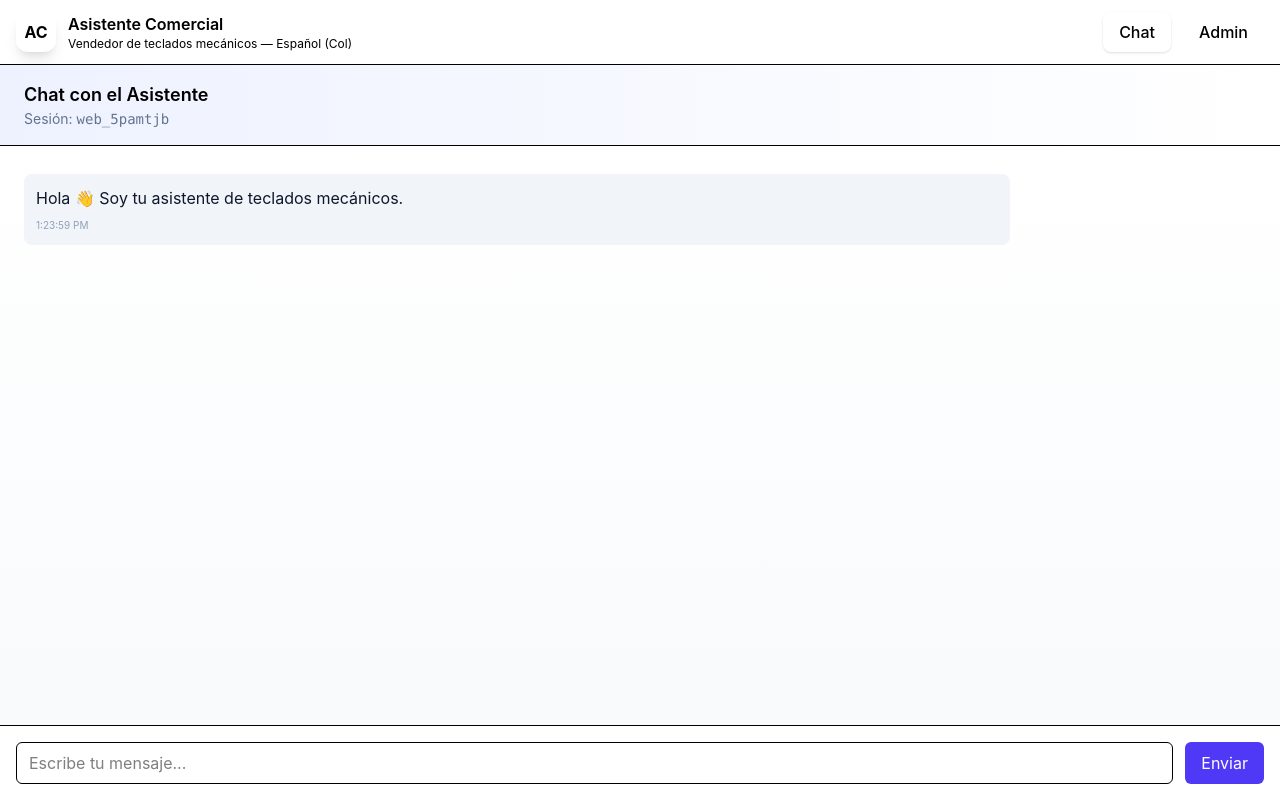
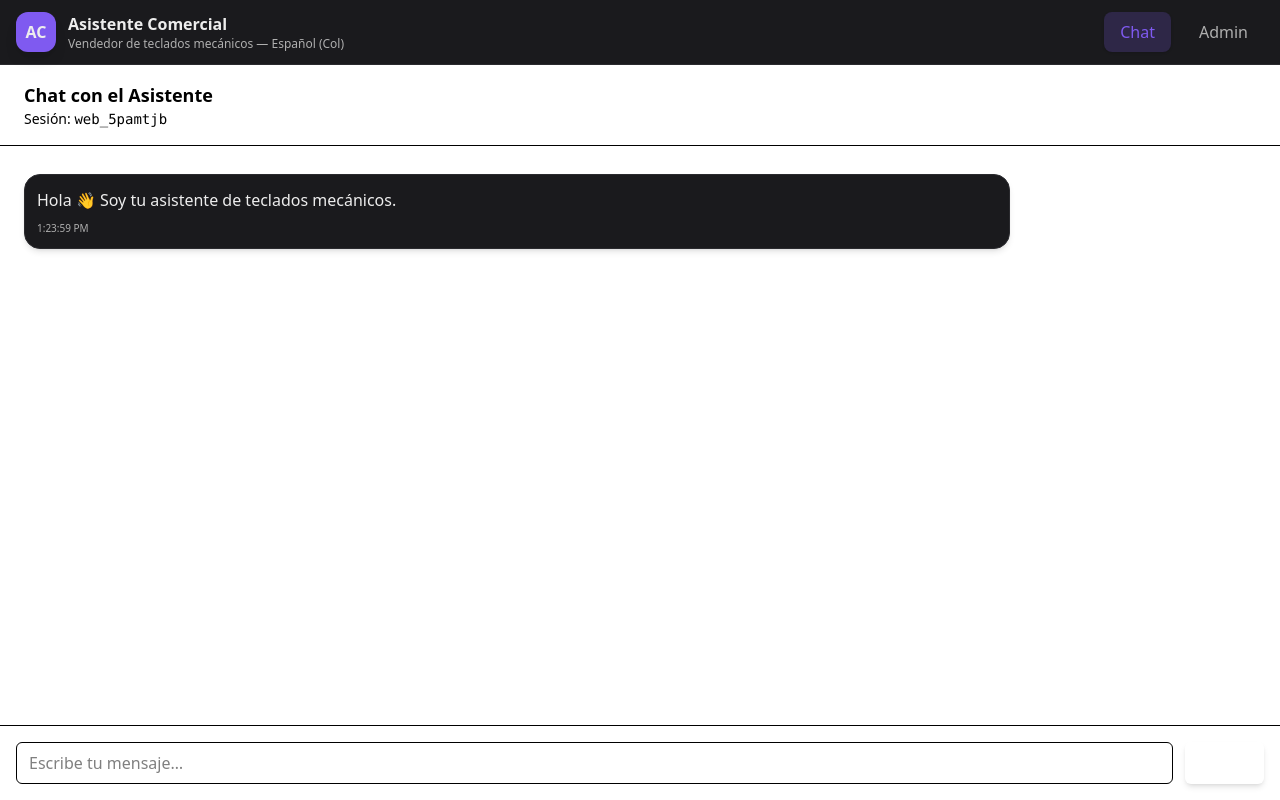
Before and after one commit to servorx/AI_project, a React (Vite) app in the folder frontend/: page / in a window 1280 px wide. Built offline with nearby package versions, Linux system fonts and the light colour scheme; no server answers.

Commit message:
feat: :construction: more progress on frontend
ahora se ha hecho mas progreso en la parte del frontend, ya se arreglaron los colores personalizados con tailwind pero todavia hay que verficar bien los errores de sintaxis de ts

```diff
--- a/frontend/package.json
+++ b/frontend/package.json
@@ -16,7 +16,8 @@
     "framer-motion": "^12.23.24",
     "postcss": "^8.5.6",
     "react": "^19.2.0",
-    "react-dom": "^19.2.0"
+    "react-dom": "^19.2.0",
+    "tailwindcss": "^4.1.17"
   },
   "devDependencies": {
     "@eslint/js": "^9.39.1",
--- a/frontend/src/components/ChatBubble.tsx
+++ b/frontend/src/components/ChatBubble.tsx
@@ -9,10 +9,27 @@ export default function ChatBubble({ m }: { m: Message }) {
       initial={{ opacity: 0, y: 6 }}
       animate={{ opacity: 1, y: 0 }}
       exit={{ opacity: 0, y: -6 }}
-      className={`max-w-[80%] p-3 rounded-lg my-1 ${isUser ? "bg-indigo-600 text-white ml-auto" : "bg-slate-100 text-slate-900"}`}
+      transition={{ duration: 0.25, ease: "easeOut" }}
+      className={`
+        max-w-4/5 p-3 rounded-2xl my-1 shadow-md backdrop-blur-sm
+        ${isUser
+          ? "bg-primary text-background ml-auto"
+          : "bg-surface text-text-primary border border-border"
+        }
+      `}
     >
-      <div className="whitespace-pre-line">{m.content}</div>
-      <div className={`text-[10px] mt-2 ${isUser ? "text-indigo-100" : "text-slate-400"}`}>
+      {/* Texto del mensaje */}
+      <div className="whitespace-pre-line leading-relaxed">
+        {m.content}
+      </div>
+
+      {/* Hora */}
+      <div
+        className={`
+          text-[10px] mt-2
+          ${isUser ? "text-background/80" : "text-text-secondary"}
+        `}
+      >
         {m.created_at ? new Date(m.created_at).toLocaleTimeString() : ""}
       </div>
     </motion.div>
--- a/frontend/src/index.css
+++ b/frontend/src/index.css
@@ -1 +1,13 @@
 @import "tailwindcss";
+
+@theme {
+  --color-background: #0D0D0F; /* fondo de la pagina, negro oscuro */
+  --color-surface: #1A1A1D; /* fondo de la barra de navegacion, gris claro */
+  --color-primary: #7F5AF0; /* color primario, rosa */
+  --color-secondary: #2CB67D; /* color secundario, entre azul y morado */
+  --color-warning: #FFB800; /* color de advertencia, amarillo */
+  --color-danger: #EF4565;  /* color de error, rojo casi rosa */
+  --color-text-primary: #EDEDED; /* texto primario, gris claro */
+  --color-text-secondary: #AFAFAF; /* texto secundario, gris medio */
+  --color-border: #2A2A2E; /* color de borde, gris medio fuerte */
+}
--- a/frontend/src/layouts/AdminLayout.tsx
+++ b/frontend/src/layouts/AdminLayout.tsx
@@ -1,16 +1,13 @@
 import { useEffect, useState } from "react";
 import { getConversations, getMessages } from "../api/api";
 import { motion } from "framer-motion";
+import type { Conversation } from "../types/Conversation";
+import type { Message } from "../types/Message";
 
 export default function AdminLayout() {
-  const [conversations, setConversations] = useState<unknown[]>([]);
-  const [messages, setMessages] = useState<unknown[]>([]);
+const [conversations, setConversations] = useState<Conversation[]>([]);
+const [messages, setMessages] = useState<Message[]>([]);
   const [selected, setSelected] = useState<number | null>(null);
-
-  async function loadConvs() {
-    const data = await getConversations();
-    setConversations(data.items || []);
-  }
 
   async function loadMsgs(id: number) {
     const data = await getMessages(id);
@@ -18,34 +15,91 @@ export default function AdminLayout() {
     setMessages(data.items || []);
   }
 
-  useEffect(() => { loadConvs(); }, []);
+  useEffect(() => {
+    let active = true;
+
+    const loadConversations = async () => {
+      const data = await getConversations();
+      if (active) setConversations(data.items || []);
+    };
+
+    loadConversations();
+
+    return () => { active = false };
+  }, []);
 
   return (
-    <div className="flex h-full">
-      <aside className="w-80 bg-white border-r p-4 overflow-auto">
-        <h3 className="font-semibold mb-2">Conversaciones</h3>
-        {conversations.map((c) => (
+    <div className="flex h-full bg-background text-text-primary">
+
+      {/* SIDEBAR */}
+      <aside className="w-80 bg-surface border-r border-border p-4 overflow-auto">
+        <h3 className="font-semibold mb-3 text-text-primary">Conversaciones</h3>
+
+        {conversations.map((c) => {
+          const isActive = c.id === selected;
+
+          return (
             <motion.div
               key={c.id}
               whileHover={{ scale: 1.02 }}
               onClick={() => loadMsgs(c.id)}
-            className="p-3 rounded-md cursor-pointer hover:bg-slate-50"
+              transition={{ duration: 0.15 }}
+              className={`
+                p-3 rounded-lg cursor-pointer mb-2 shadow-sm
+                ${isActive ? "bg-primary/20 border border-primary" : "bg-surface hover:bg-surface/70 border border-border"}
+              `}
             >
-            <div>{c.user_phone || c.session_id}</div>
-            <div className="text-xs text-slate-400">{new Date(c.created_at).toLocaleString()}</div>
+              <div className="font-medium text-text-primary">
+                {c.user_phone || c.session_id}
+              </div>
+
+              <div className="text-xs text-text-secondary mt-1">
+                {new Date(c.created_at).toLocaleString()}
+              </div>
             </motion.div>
-        ))}
+          );
+        })}
       </aside>
 
-      <main className="flex-1 p-4 overflow-auto bg-slate-50">
-        <h3 className="font-semibold mb-4">Mensajes</h3>
-        {!selected && <p className="text-slate-500 text-sm">Selecciona una conversación</p>}
-        {messages.map((m) => (
-          <div key={m.id} className={`p-3 rounded-md mb-2 ${m.role === "assistant" ? "bg-indigo-50" : "bg-white"}`}>
-            <div className="text-xs text-slate-400">{m.role} • {new Date(m.created_at).toLocaleString()}</div>
-            <div className="mt-1 whitespace-pre-line">{m.content}</div>
+      {/* MAIN PANEL */}
+      <main className="flex-1 p-6 overflow-auto bg-background">
+        <h3 className="font-semibold mb-4 text-text-primary">Mensajes</h3>
+
+        {!selected && (
+          <p className="text-text-secondary text-sm">
+            Selecciona una conversación
+          </p>
+        )}
+
+        {messages.map((m) => {
+          const isAssistant = m.role === "assistant";
+
+          return (
+            <motion.div
+              key={m.id}
+              initial={{ opacity: 0, y: 6 }}
+              animate={{ opacity: 1, y: 0 }}
+              transition={{ duration: 0.2 }}
+              className={`
+                p-4 rounded-xl mb-3 shadow-md border
+                ${isAssistant
+                  ? "bg-surface border-border"
+                  : "bg-primary/20 border-primary"
+                }
+              `}
+            >
+              <div className="text-xs text-text-secondary">
+                {/* se maneja el caso de que el mensaje no tenga fecha de creacion */}
+                {m.role} • {(m.created_at ? new Date(m.created_at).toLocaleString() : "—")}
+
               </div>
-        ))}
+
+              <div className="mt-2 whitespace-pre-line text-text-primary">
+                {m.content}
+              </div>
+            </motion.div>
+          );
+        })}
       </main>
     </div>
   );
--- a/frontend/src/layouts/ChatLayout.tsx
+++ b/frontend/src/layouts/ChatLayout.tsx
@@ -2,72 +2,146 @@ import { useEffect, useRef, useState } from "react";
 import ChatBubble from "../components/ChatBubble";
 import { timeNowISO } from "../utils/Time";
 import { postChatMessage } from "../api/api";
-import { AnimatePresence } from "framer-motion";
+import { AnimatePresence, motion } from "framer-motion";
 import type { Message } from "../types/Message";
 
-
 interface Props {
-  sessionId: string
+  sessionId: string;
 }
 
 export default function ChatLayout({ sessionId }: Props) {
   const [messages, setMessages] = useState<Message[]>([
-    { role: "system", content: "Hola 👋 Soy tu asistente de teclados mecánicos.", created_at: timeNowISO() }
+    {
+      role: "assistant",
+      content: "Hola 👋 Soy tu asistente de teclados mecánicos.",
+      created_at: timeNowISO(),
+    },
   ]);
+
   const [input, setInput] = useState("");
   const [loading, setLoading] = useState(false);
   const scrollerRef = useRef<HTMLDivElement | null>(null);
 
   useEffect(() => {
-    scrollerRef.current?.scrollTo({ top: scrollerRef.current.scrollHeight, behavior: "smooth" });
+    scrollerRef.current?.scrollTo({
+      top: scrollerRef.current.scrollHeight,
+      behavior: "smooth",
+    });
   }, [messages]);
 
   async function sendMessage(text: string) {
     if (!text.trim()) return;
 
-    const userMsg: Message = { role: "user", content: text, created_at: timeNowISO() };
+    const userMsg: Message = {
+      role: "user",
+      content: text,
+      created_at: timeNowISO(),
+    };
+
     setMessages((s) => [...s, userMsg]);
     setInput("");
     setLoading(true);
 
     try {
       const data = await postChatMessage(sessionId, text);
-      const botMsg: Message = { role: "assistant", content: data.response ?? "Error.", created_at: timeNowISO() };
+
+      const botMsg: Message = {
+        role: "assistant",
+        content: data.response ?? "Error.",
+        created_at: timeNowISO(),
+      };
+
       setMessages((s) => [...s, botMsg]);
     } catch (err) {
-      setMessages((s) => [...s, { role: "assistant", content: "Error de servidor.", created_at: timeNowISO() }]);
+      setMessages((s) => [
+        ...s,
+        {
+          role: "assistant",
+          content: "Error de servidor.",
+          created_at: timeNowISO(),
+        },
+      ]);
     } finally {
       setLoading(false);
     }
   }
 
   return (
-    <div className="flex-1 flex flex-col h-full">
-      <div className="px-6 py-4 border-b bg-linear-to-r from-indigo-50 to-white">
-        <h2 className="text-lg font-semibold">Chat con el Asistente</h2>
-        <p className="text-sm text-slate-500">Sesión: <span className="font-mono">{sessionId}</span></p>
+    <div className="flex-1 flex flex-col h-full bg-[--color-background] text-[--color-text-primary]">
+      {/* HEADER ================================= */}
+      <motion.div
+        initial={{ y: -12, opacity: 0 }}
+        animate={{ y: 0, opacity: 1 }}
+        className="px-6 py-4 border-b border-[--color-border] bg-[--color-surface]"
+      >
+        <h2 className="text-lg font-semibold text-[--color-text-primary]">
+          Chat con el Asistente
+        </h2>
+        <p className="text-sm text-[--color-text-secondary]">
+          Sesión: <span className="font-mono">{sessionId}</span>
+        </p>
+      </motion.div>
+
+      {/* CHAT SCROLLER ================================= */}
+      <div
+        ref={scrollerRef}
+        className="flex-1 overflow-auto p-6 space-y-4 bg-[--color-background]"
+      >
+        <AnimatePresence mode="popLayout">
+          {messages.map((m, i) => (
+            <ChatBubble key={i} m={m} />
+          ))}
+        </AnimatePresence>
+
+        {loading && (
+          <motion.div
+            initial={{ opacity: 0 }}
+            animate={{ opacity: 1 }}
+            className="text-[--color-secondary] text-sm"
+          >
+            El asistente está escribiendo…
+          </motion.div>
+        )}
       </div>
 
-      <div ref={scrollerRef} className="flex-1 overflow-auto p-6 space-y-3 bg-linear-to-b from-white to-slate-50">
-        <AnimatePresence mode="popLayout">
-          {messages.map((m, i) => <ChatBubble key={i} m={m} />)}
-        </AnimatePresence>
-      </div>
-
+      {/* INPUT AREA ================================= */}
       <form
-        onSubmit={(e) => { e.preventDefault(); sendMessage(input); }}
-        className="p-4 border-t bg-white flex gap-3"
+        onSubmit={(e) => {
+          e.preventDefault();
+          sendMessage(input);
+        }}
+        className="p-4 border-t border-[--color-border] bg-[--color-surface] flex gap-3"
       >
         <input
-          className="flex-1 border rounded-md px-3 py-2 focus:ring-2 focus:ring-indigo-200"
-          placeholder="Escribe tu mensaje..."
+          className="
+            flex-1
+            bg-[--color-background]
+            border border-[--color-border]
+            rounded-md px-3 py-2
+            text-[--color-text-primary]
+            placeholder-[--color-text-secondary]
+            focus:ring-2 focus:ring-[--color-primary]
+            duration-200
+          "
+          placeholder="Escribe tu mensaje…"
           value={input}
           onChange={(e) => setInput(e.target.value)}
           disabled={loading}
         />
-        <button className="bg-indigo-600 text-white px-4 py-2 rounded-md" disabled={loading}>
-          {loading ? "Enviando..." : "Enviar"}
-        </button>
+
+        <motion.button
+          whileTap={{ scale: 0.95 }}
+          whileHover={{ scale: 1.03 }}
+          disabled={loading}
+          className="
+            bg-[--color-primary]
+            text-white
+            px-4 py-2 rounded-md
+            shadow-md disabled:opacity-50
+          "
+        >
+          {loading ? "Enviando…" : "Enviar"}
+        </motion.button>
       </form>
     </div>
   );
--- /dev/null
+++ b/frontend/src/types/Conversation.tsx
@@ -0,0 +1,7 @@
+// ese usa interface porque es un modelo de datos, no una union o composicion
+export interface Conversation {
+  id: number;
+  user_phone?: string | null;
+  session_id?: string | null;
+  created_at: string;
+}
--- a/frontend/src/types/Message.tsx
+++ b/frontend/src/types/Message.tsx
@@ -1,3 +1,4 @@
+// se usa type porque es una composicion de datos
 export type Message = {
   id?: string | number;
   role: "user" | "assistant" | "system";
--- a/frontend/tailwind.config.ts
+++ /dev/null
@@ -1,28 +0,0 @@
-import type { Config } from "tailwindcss";
-
-// esta es la configuracion de los estilos de la pagina
-const config: Config = {
-  content: [
-    "./src/**/*.{js,ts,jsx,tsx}",
-  ],
-  theme: {
-    extend: {
-      colors: {
-        background: "#0D0D0F", // fondo de la pagina, negro oscuro
-        surface: "#1A1A1D", // fondo de la barra de navegacion, gris claro
-        primary: "#7F5AF0", // color primario, rosa
-        secondary: "#2CB67D", // color secundario, entre azul y morado
-        warning: "#FFB800", // color de advertencia, amarillo
-        danger: "#EF4565", // color de error, rojo casi rosa
-        text: {
-          primary: "#EDEDED", // texto primario, gris claro
-          secondary: "#AFAFAF", // texto secundario, gris medio
-        },
-        border: "#2A2A2E", // color de borde, gris medio fuerte
-      }
-    }
-  },
-  plugins: [],
-};
-
-export default config;
```
Lines whose indentation alone changed are shown as unchanged.
